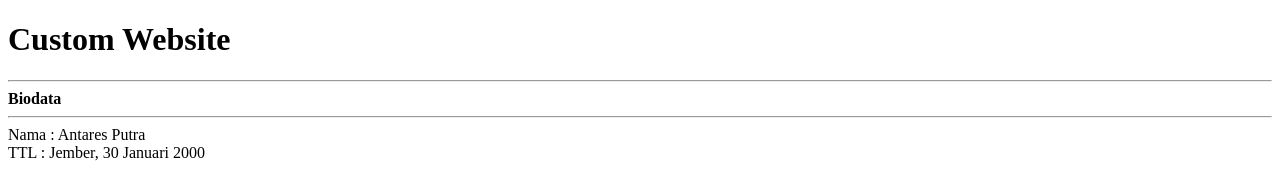
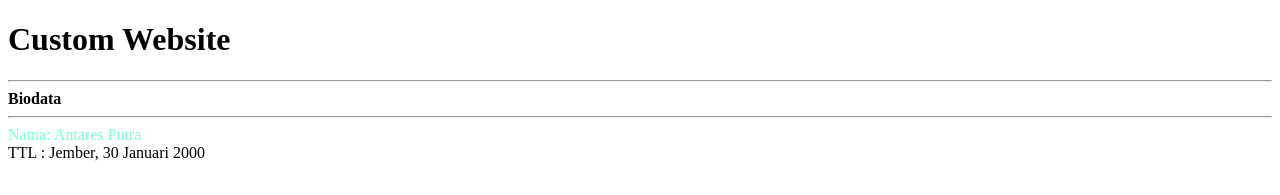
Before and after one commit to project-ant/FrontEnd-WebDev, a plain HTML site: page My_Website.html in a window 1280 px wide. Shown: the top 195 px of the page. Drawn offline with Linux system fonts and the light colour scheme.

Commit message:
Adding Color (AquaMarine)

```diff
--- a/My_Website.html
+++ b/My_Website.html
@@ -12,7 +12,7 @@
         <hr>
         <b>Biodata</b>
         <hr>
-        Nama : Antares Putra<br>
+        <span style="color:aquamarine">Nama: Antares Putra</span> <br>
         TTL : Jember, 30 Januari 2000<br>
         <br>
         <br>
```
